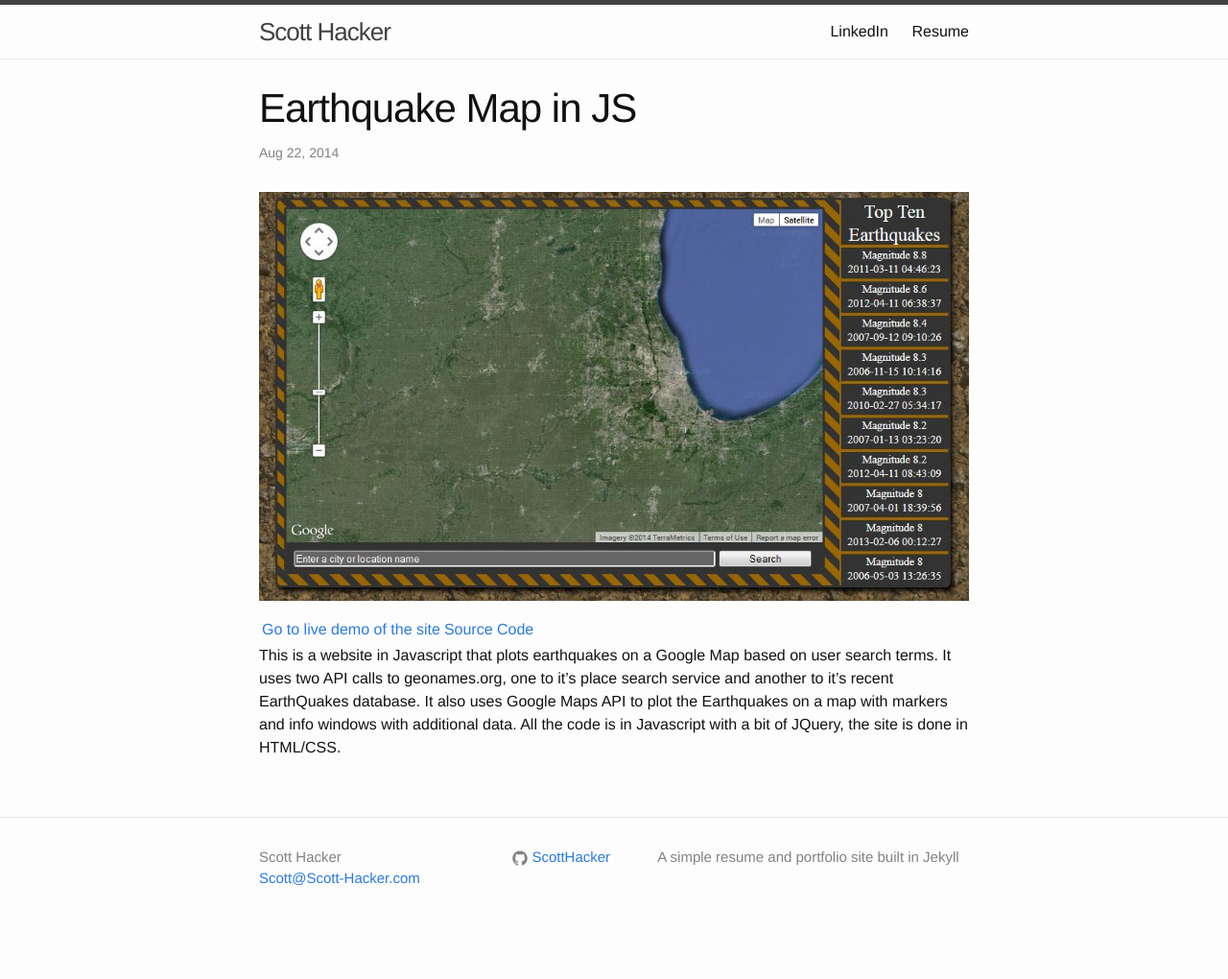
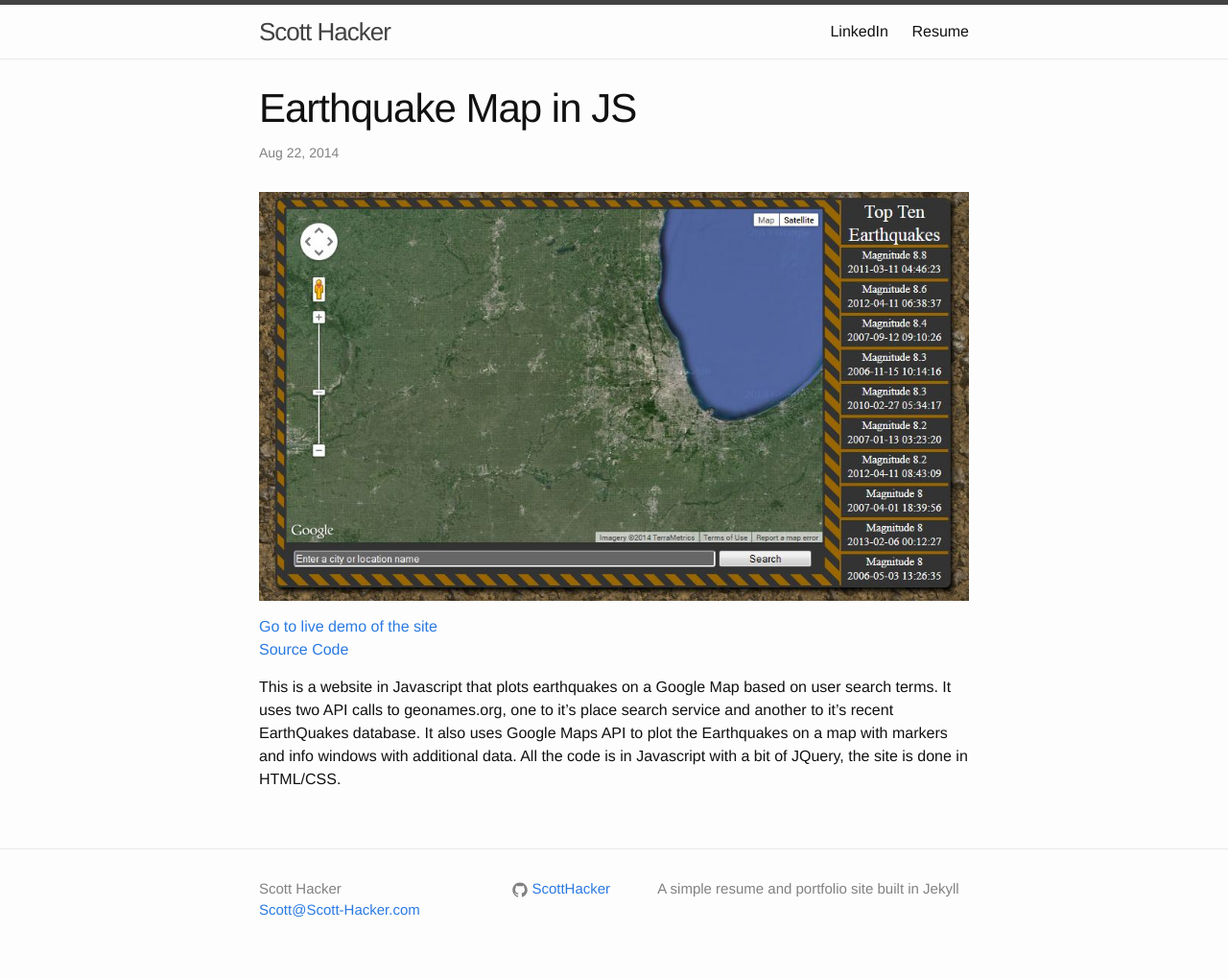
Before and after one commit to ScottHacker/ScottHacker.github.io, a Jekyll site: the page built from _posts/2014-08-22-earthquake-data-center.md, in a window 1280 px wide. Shown: the whole page at 96% size. Built offline with Jekyll 4.4.1, drawn with Linux system fonts in a browser that asks for light colours; before the commit the page ends 987 px from its top, so only the background shows below that.

Commit message:
Fixing Link

```diff
--- a/_posts/2014-08-22-earthquake-data-center.md
+++ b/_posts/2014-08-22-earthquake-data-center.md
@@ -7,6 +7,7 @@
 
 ![Site screencap]({{ page.image }})
 
-[Go to live demo of the site]({{ site.url}}/earthquake-data-center) | [Source Code](https://github.com/ScottHacker/earthquake-data-center/blob/master/script.js)
+[Go to live demo of the site]({{ site.url}}/earthquake-data-center)
+[Source Code](https://github.com/ScottHacker/earthquake-data-center/blob/master/script.js)
 
 This is a website in Javascript that plots earthquakes on a Google Map based on user search terms. It uses two API calls to geonames.org, one to it's place search service and another to it's recent EarthQuakes database. It also uses Google Maps API to plot the Earthquakes on a map with markers and info windows with additional data. All the code is in Javascript with a bit of JQuery, the site is done in HTML/CSS.
```
